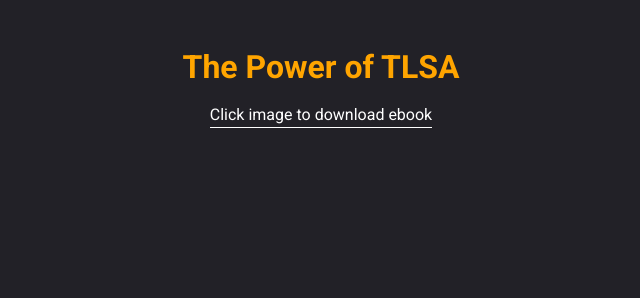
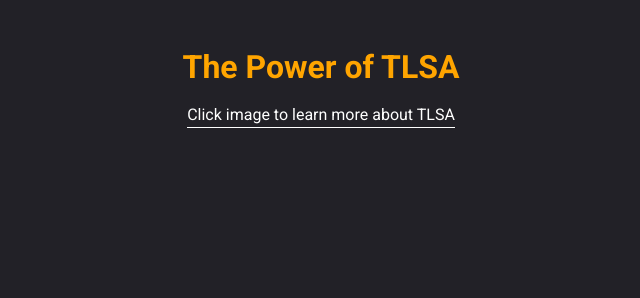
Before and after one commit to takafulis/takafulis.github.io, a Jekyll site: the page tlsa.html, which Jekyll copies as it is, in a window 1280 px wide. Shown: the top 298 px of the page, without its empty margins (319-959 px from the left). Built offline with Jekyll 4.4.1, drawn with Linux system fonts in a browser that asks for light colours.

Commit message:
Update tlsa.html

```diff
--- a/tlsa.html
+++ b/tlsa.html
@@ -65,7 +65,7 @@ src="https://www.facebook.com/tr?id=1720165688247148&ev=PageView&noscript=1"
 					<h1 class="codrops-header__title">The Power of TLSA</h1>
 					<!--p class="codrops-header__tagline">Ornamental hovers inspired by the grid on</p-->
 					<nav class="codrops-demos">
-						<a href="https://is.gd/tlsapdf">Click image to download ebook</a>
+						<a href="https://is.gd/tlsapdf">Click image to learn more about TLSA</a>
 					</nav>
 				</header>
 				<a href="https://is.gd/tlsapdf" class="tilter tilter--1">
```
